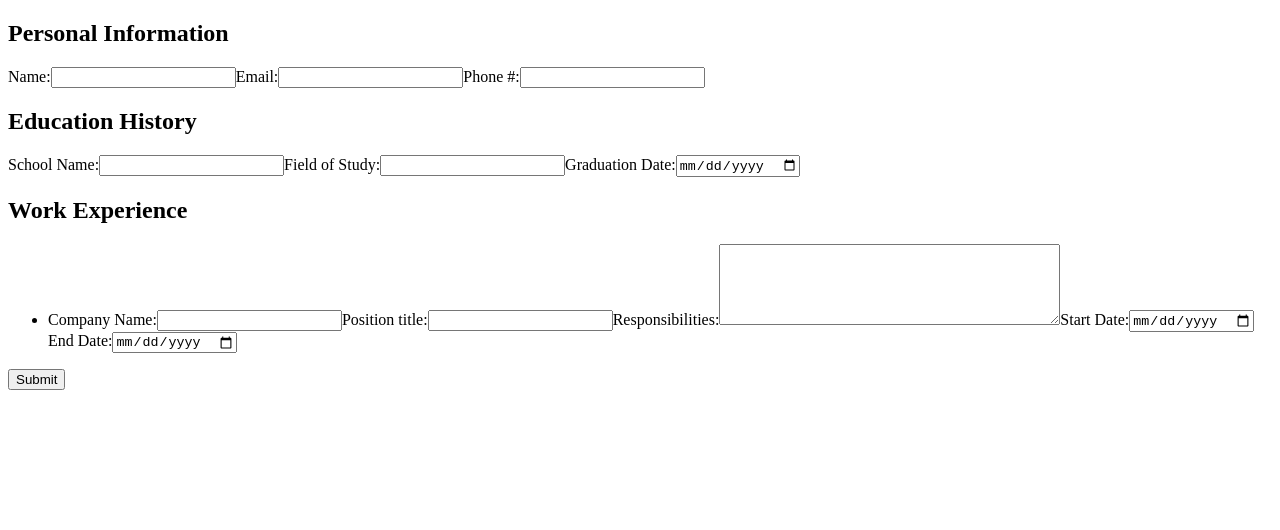
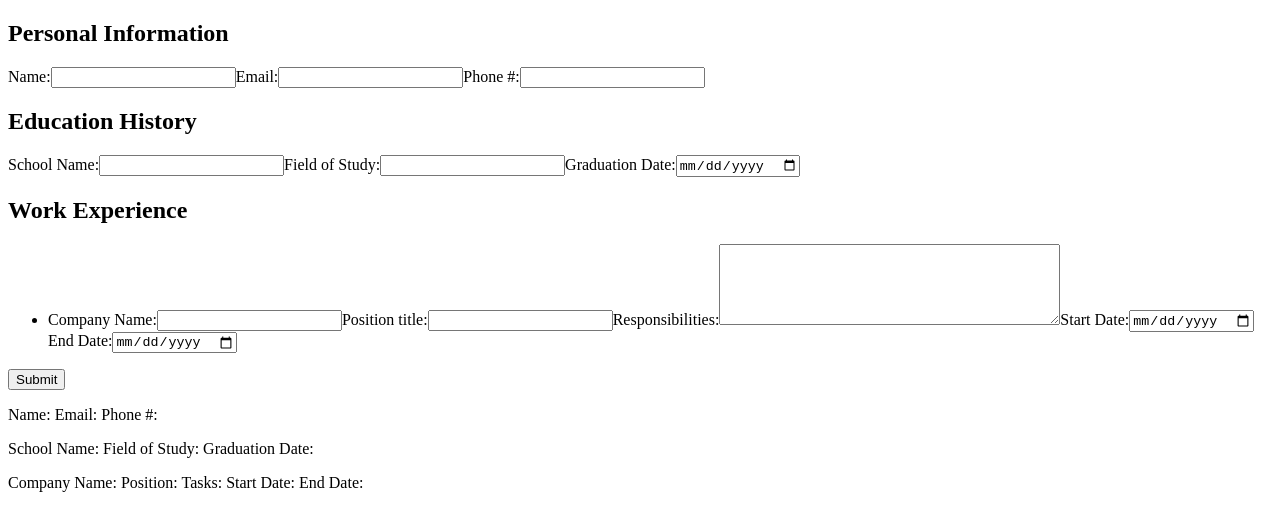
Before and after one commit to Xysar/CV-Practice, a React (Create React App) app: page / in a window 1280 px wide. Shown: the top 530 px of the page. Built offline with nearby package versions, Linux system fonts and the light colour scheme.

Commit message:
Add display for information

```diff
--- a/src/App.js
+++ b/src/App.js
@@ -11,6 +11,25 @@ class App extends Component {
       personal: "",
       education: "",
       work: "",
+      information: {
+        personal: {
+          name: "",
+          email: "",
+          phone: "",
+        },
+        education: {
+          schoolName: "",
+          field: "",
+          gradDate: "",
+        },
+        work: {
+          companyName: "",
+          position: "",
+          tasks: "",
+          startDate: "",
+          endDate: "",
+        },
+      },
     };
   }
 
@@ -36,8 +55,6 @@ class App extends Component {
         work: this.state.work,
       },
     });
-
-    console.log(this.state);
   };
 
   render() {
@@ -49,7 +66,7 @@ class App extends Component {
           <Work sendData={this.handleWork} />
           <button type="submit">Submit</button>
         </form>
-        <Display info={this.state.information} />
+        <Display info={{ ...this.state.information }} />
       </div>
     );
   }
--- a/src/components/Display.js
+++ b/src/components/Display.js
@@ -1,14 +1,24 @@
 import React, { Component } from "react";
 
 class Display extends Component {
-  constructor(props) {
-    super(props);
-  }
-
   render() {
+    let { name, email, phone } = this.props.info.personal;
+    let { schoolName, field, gradDate } = this.props.info.education;
+    let { companyName, position, tasks, startDate, endDate } =
+      this.props.info.work;
     return (
       <div>
-        <p>{this.props.info}</p>
+        <p>
+          Name: {name} Email: {email} Phone #: {phone}
+        </p>
+        <p>
+          School Name: {schoolName} Field of Study: {field} Graduation Date:{" "}
+          {gradDate}
+        </p>
+        <p>
+          Company Name: {companyName} Position: {position} Tasks: {tasks} Start
+          Date: {startDate} End Date: {endDate}
+        </p>
       </div>
     );
   }
```
